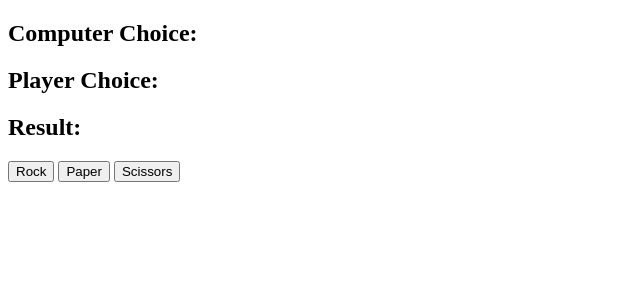
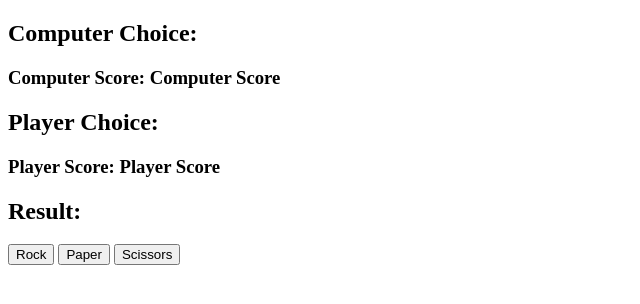
Before and after one commit to Kadunapikin/RockPaperScissors, a plain HTML site: page RockPaperScissors.html in a window 1280 px wide. Shown: the whole page, without its empty margins (0-640 px from the left). Drawn offline with Linux system fonts and the light colour scheme.

Commit message:
add a h3 element to display game scores

```diff
--- a/RockPaperScissors.html
+++ b/RockPaperScissors.html
@@ -8,7 +8,9 @@
 </head>
 <body>
     <h2>Computer Choice: <span id="computer-choice"></span></h2>
+    <h3>Computer Score: <span id="computer-score">Computer Score</span></h3>
     <h2>Player Choice: <span id="player-choice"></span></h2>
+    <h3>Player Score: <span id="player-score">Player Score</span></h3>
     <h2>Result: <span id="result"></span></h2>
 
     <button id="rock">Rock</button>
--- a/RockPaperScissors.js
+++ b/RockPaperScissors.js
@@ -5,6 +5,7 @@ const possibleChoices = document.querySelectorAll('button');
 const choices = ["rock", "paper", "scissors"];
 let userChoice;
 let computerChoice;
+
 
 possibleChoices.forEach(possibleChoice => possibleChoice.addEventListener('click', (e) => {
     userChoice = e.target.id
```
